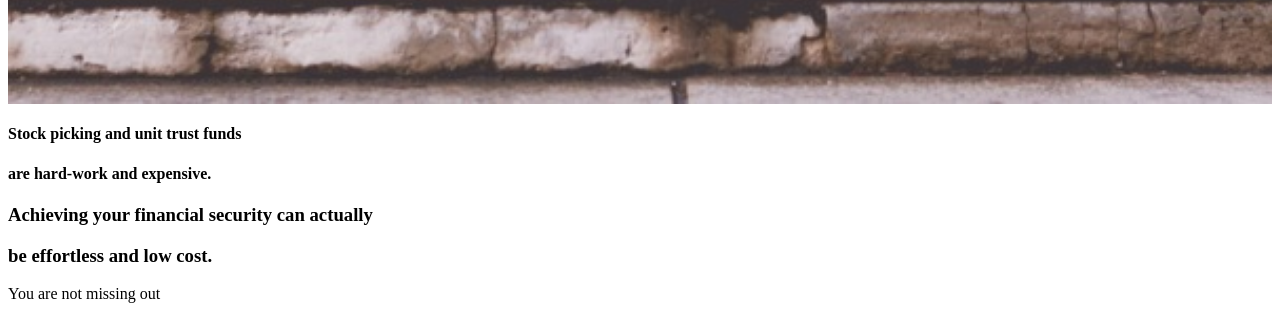
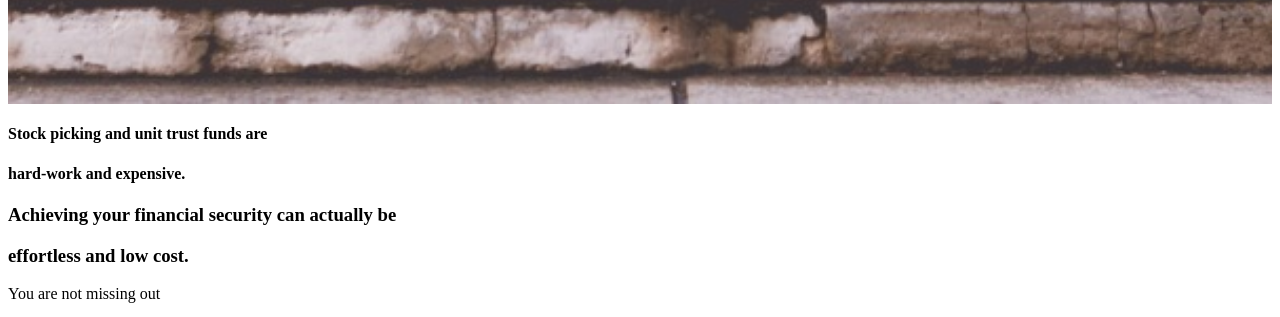
Before and after one commit to kilgarenone/aryora, a Gatsby site: page / in a window 1280 px wide. Shown: the part 2032-2349 px from the top of the page. Built offline with nearby package versions, Linux system fonts and the light colour scheme; Gatsby itself is replaced by a stand-in of ours.

Commit message:
More changes to bitesize blurb

```diff
--- a/src/pages/index.js
+++ b/src/pages/index.js
@@ -156,12 +156,12 @@ class IndexPage extends Component {
           <div className="container one-of-us-container">
             <div className="are-you-wizard">
               <div className="mb-3">
-                <h4>Stock picking and unit trust funds</h4>
-                <h4>are hard-work and expensive.</h4>
+                <h4>Stock picking and unit trust funds are</h4>
+                <h4>hard-work and expensive.</h4>
               </div>
               <div className="mb-3">
-                <h3>Achieving your financial security can actually</h3>
-                <h3>be effortless and low cost.</h3>
+                <h3>Achieving your financial security can actually be</h3>
+                <h3>effortless and low cost.</h3>
               </div>
             </div>
             <div className="not-miss-out-fact">
```
